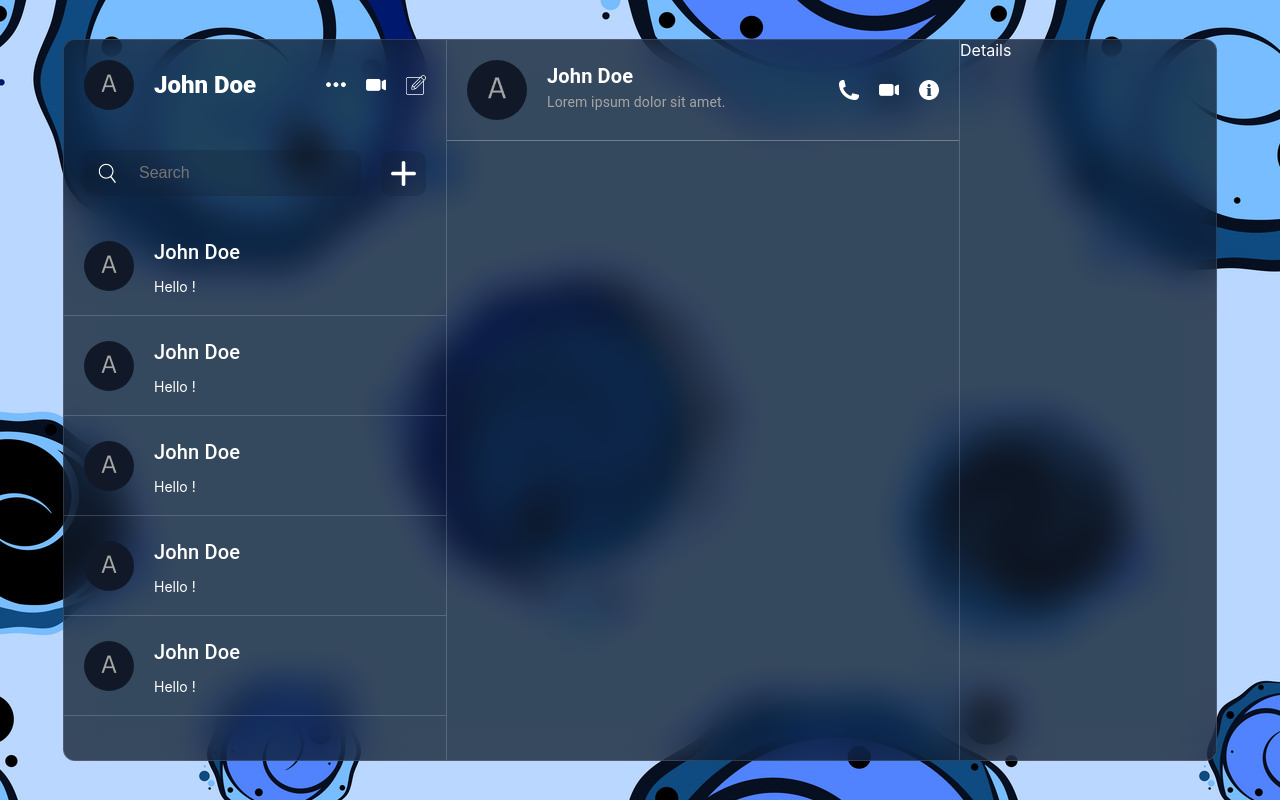
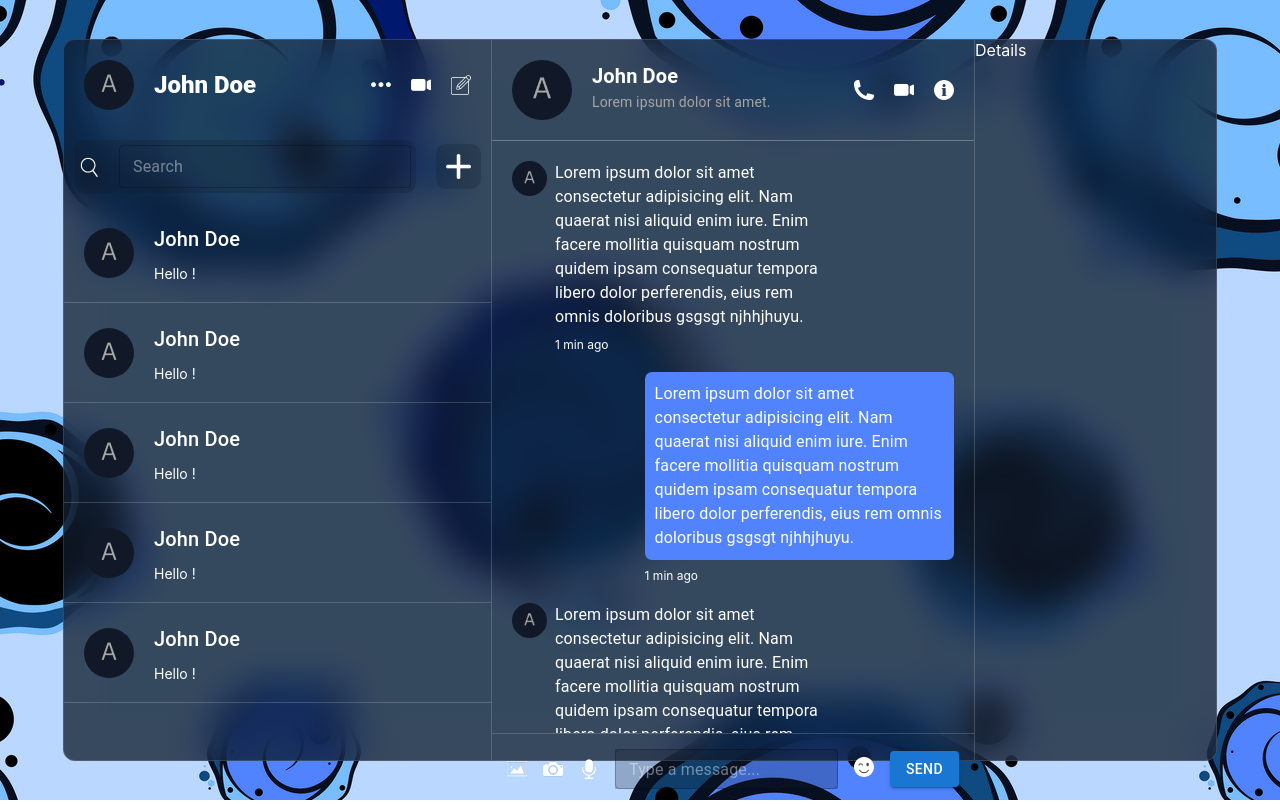
Before and after one commit to Hemrajmahawarr12/chatApp, a React (Create React App) app: page / in a window 1280 px wide. Built offline with nearby package versions, Linux system fonts and the light colour scheme.

Commit message:
add chats

```diff
--- a/package.json
+++ b/package.json
@@ -11,6 +11,7 @@
     "@testing-library/jest-dom": "^5.17.0",
     "@testing-library/react": "^13.4.0",
     "@testing-library/user-event": "^13.5.0",
+    "emoji-picker-react": "^4.9.3",
     "react": "^18.3.1",
     "react-dom": "^18.3.1",
     "react-scripts": "5.0.1",
--- a/src/components/chat/Chat.jsx
+++ b/src/components/chat/Chat.jsx
@@ -1,23 +1,118 @@
-import { Box, Grid, Typography } from '@mui/material'
-import React from 'react'
+import { Box, Button, Grid, TextField, Typography } from '@mui/material'
+import EmojiPicker from 'emoji-picker-react'
+import React, { useState } from 'react'
 
 function Chat() {
+  const [emoji, setEmoji] = useState(false);
+  const [text, setText] = useState('');
+
+  const handleToggleEmoji = () => {
+    setEmoji(!emoji)
+  };
+
+  const handleText = (e) => {
+    setText(e);
+  };
+
+  const handleEmoji = (e) => {
+    setText((perv) => perv + e.emoji);
+    setEmoji(false);
+  };
+
   return (
     <Grid sx={{ flex: "2", borderLeft: "1px solid #dddddd35", borderRight: "1px solid #dddddd35" }}>
       <Box>
-        <Box>
-          <Box sx={{padding:"20px",display:"flex",justifyContent:"space-between",borderBottom:"1px solid #dddddd59",alignItems:"center"}}>
-            <Box sx={{display:"flex",gap:"20px"}}>
-              <img style={{height:"60px",width:"60px", borderRadius:"50%",objectFit:"cover"}} src='./avatar.png' alt=''/>
+        <Box sx={{ display: "flex", flexDirection: "column", height: "90vh" }}>
+          <Box sx={{ padding: "20px", display: "flex", justifyContent: "space-between", borderBottom: "1px solid #dddddd59", alignItems: "center" }}>
+            <Box sx={{ display: "flex", gap: "20px" }}>
+              <img style={{ height: "60px", width: "60px", borderRadius: "50%", objectFit: "cover" }} src='./avatar.png' alt='' />
               <Box>
-                <Typography variant='h6' sx={{fontWeight:"700"}}>John Doe</Typography>
-                <Typography sx={{fontSize:"14px",color:"#a5a5a5"}}>Lorem ipsum dolor sit amet.</Typography>
+                <Typography variant='h6' sx={{ fontWeight: "700" }}>John Doe</Typography>
+                <Typography sx={{ fontSize: "14px", color: "#a5a5a5" }}>Lorem ipsum dolor sit amet.</Typography>
               </Box>
             </Box>
-            <Box sx={{display:"flex",gap:"20px"}}>
-              <img style={{width:"20px", height:"20px"}} src='./phone.png' alt='' />
-              <img style={{width:"20px", height:"20px"}} src='./video.png' alt='' />
-              <img style={{width:"20px", height:"20px"}} src='./info.png' alt='' />
+            <Box sx={{ display: "flex", gap: "20px" }}>
+              <img style={{ width: "20px", height: "20px" }} src='./phone.png' alt='' />
+              <img style={{ width: "20px", height: "20px" }} src='./video.png' alt='' />
+              <img style={{ width: "20px", height: "20px" }} src='./info.png' alt='' />
+            </Box>
+          </Box>
+          <Box>
+            <Box>
+              <Box sx={{ padding: '20px', flex: 1, overflowY: "scroll", height: "69vh", display: "flex", flexDirection: "column", gap: "20px" }}>
+                <Box sx={{ display: "flex", gap: "0.5rem" }}>
+                  <img style={{ height: "35px", width: "35px", borderRadius: "50%", objectFit: "cover" }} src='./avatar.png' alt='' />
+                  <Box sx={{ display: "flex", flexDirection: "column", gap: 1 }}>
+                    <Typography sx={{ maxWidth: "70%" }}>Lorem ipsum dolor sit amet consectetur adipisicing elit. Nam quaerat nisi aliquid enim iure. Enim facere mollitia quisquam nostrum quidem ipsam consequatur tempora libero dolor perferendis, eius rem omnis doloribus gsgsgt njhhjhuyu.</Typography>
+                    <span style={{ fontSize: "12px" }}>1 min ago</span>
+                  </Box>
+                </Box>
+                <Box sx={{ display: 'flex', width: "100%", justifyContent: "end" }}>
+                  <Box sx={{
+                    maxWidth: "70%", display: "flex", flexDirection: "column", gap: 1
+                  }}>
+                    <Typography sx={{ backgroundColor: "#5183fe", padding: "10px", borderRadius: "7px" }}>Lorem ipsum dolor sit amet consectetur adipisicing elit. Nam quaerat nisi aliquid enim iure. Enim facere mollitia quisquam nostrum quidem ipsam consequatur tempora libero dolor perferendis, eius rem omnis doloribus gsgsgt njhhjhuyu.</Typography>
+                    <span style={{ fontSize: "12px" }}>1 min ago</span>
+                  </Box>
+                </Box>
+                <Box sx={{ display: "flex", gap: "0.5rem" }}>
+                  <img style={{ height: "35px", width: "35px", borderRadius: "50%", objectFit: "cover" }} src='./avatar.png' alt='' />
+                  <Box sx={{ display: "flex", flexDirection: "column", gap: 1 }}>
+                    <Typography sx={{ maxWidth: "70%" }}>Lorem ipsum dolor sit amet consectetur adipisicing elit. Nam quaerat nisi aliquid enim iure. Enim facere mollitia quisquam nostrum quidem ipsam consequatur tempora libero dolor perferendis, eius rem omnis doloribus gsgsgt njhhjhuyu.</Typography>
+                    <span style={{ fontSize: "12px" }}>1 min ago</span>
+                  </Box>
+                </Box>
+                <Box sx={{display:"flex",justifyContent:"end"}}>
+                  <img src='/chatImg.jpeg' alt='' style={{width:"70%", height:"300px",borderRadius:"10px"}}/>
+                </Box>
+                <Box sx={{ display: 'flex', width: "100%", justifyContent: "end" }}>
+                  <Box sx={{
+                    maxWidth: "70%", display: "flex", flexDirection: "column", gap: 1
+                  }}>
+                    <Typography sx={{ backgroundColor: "#5183fe", padding: "10px", borderRadius: "7px" }}>Lorem ipsum dolor sit amet consectetur adipisicing elit. Nam quaerat nisi aliquid enim iure. Enim facere mollitia quisquam nostrum quidem ipsam consequatur tempora libero dolor perferendis, eius rem omnis doloribus gsgsgt njhhjhuyu.</Typography>
+                    <span style={{ fontSize: "12px" }}>1 min ago</span>
+                  </Box>
+                </Box>
+                <Box sx={{ display: "flex", gap: "0.5rem" }}>
+                  <img style={{ height: "35px", width: "35px", borderRadius: "50%", objectFit: "cover" }} src='./avatar.png' alt='' />
+                  <Box sx={{ display: "flex", flexDirection: "column", gap: 1 }}>
+                    <Typography sx={{ maxWidth: "70%" }}>Lorem ipsum dolor sit amet consectetur adipisicing elit. Nam quaerat nisi aliquid enim iure. Enim facere mollitia quisquam nostrum quidem ipsam consequatur tempora libero dolor perferendis, eius rem omnis doloribus gsgsgt njhhjhuyu.</Typography>
+                    <span style={{ fontSize: "12px" }}>1 min ago</span>
+                  </Box>
+                </Box>
+              </Box>
+            </Box>
+          </Box>
+          <Box sx={{ height: "40px", p: "15px", marginTop: 'auto', borderTop: "1px solid #dddddd35" }}>
+            <Box sx={{ display: "flex", alignItems: "center", gap: "1rem" }}>
+              <Box sx={{ display: "flex", gap: "1rem" }}>
+                <img style={{ width: "20px", height: "20px", cursor: "pointer" }} src='./img.png' alt='' />
+                <img style={{ width: "20px", height: "20px", cursor: "pointer" }} src='./camera.png' alt='' />
+                <img style={{ width: "20px", height: "20px", cursor: "pointer" }} src='./mic.png' alt='' />
+              </Box>
+              <TextField
+                placeholder='Type a message...'
+                value={text}
+                InputProps={{
+                  inputProps: {
+                    style: {
+                      color: "white",
+                    },
+                  },
+                }} style={{ flex: 1, height: "40px", backgroundColor: "rgba(17, 25, 40, 0.25)", color: "white" }}
+                size='small' onChange={(e) => handleText(e.target.value)} />
+
+              <Box sx={{ position: "relative" }}>
+                <img style={{ width: "20px", height: "20px", cursor: "pointer" }} src='./emoji.png' alt='' onClick={handleToggleEmoji} />
+                <Box sx={{ position: "absolute", bottom: "40px", left: 0 }}>
+                  {
+                    emoji && (
+                      <EmojiPicker height={400} width={300} onEmojiClick={(e) => handleEmoji(e)} />
+                    )
+                  }
+                </Box>
+              </Box>
+              <Button variant='contained'>Send</Button>
             </Box>
           </Box>
         </Box>
@@ -26,4 +121,4 @@ function Chat() {
   )
 }
 
-export default Chat
+export default Chat;
--- a/src/components/list/chatList/ChatList.jsx
+++ b/src/components/list/chatList/ChatList.jsx
@@ -1,4 +1,4 @@
-import { Box, Grid, Typography } from '@mui/material'
+import { Box, Grid, TextField, Typography } from '@mui/material'
 import React, { useState } from 'react'
 
 const ChatList = () => {
@@ -7,52 +7,67 @@ const ChatList = () => {
     <Grid>
       <Box>
         <Box>
-          <Box sx={{display:"flex",alignItems:"center",gap:"20px",padding:"20px"}}>
-            <Box sx={{flex:"1",backgroundColor:"rgba(17, 25, 40, 0.25)",display:"flex",alignItems:"center",gap:"20px",borderRadius:"10px",padding:"13px"}}>
-              <img style={{height:"20px",width:"20px"}} src='./search.png' alt=''></img>
-              <input style={{backgroundColor:"transparent",border:"none",outline:"none",color:"white",flex:"1",fontSize:"16px"}} type='text' placeholder='Search'/>
+          <Box sx={{ display: "flex", alignItems: "center", gap: "20px", padding: "10px" }}>
+            <Box sx={{ flex: "1", backgroundColor: "rgba(17, 25, 40, 0.25)", display: "flex", alignItems: "center", gap: "20px", borderRadius: "10px", padding: "5px" }}>
+              <img style={{ height: "20px", width: "20px" }} src='./search.png' alt=''></img>
+              <TextField
+                type='text' placeholder='Search'
+                InputProps={{
+                  inputProps: {
+                    style: {
+                      backgroundColor: "transparent", border: "none", outline: "none", color: "white", flex: "1", fontSize: "16px", height: "10px", width: "16.5rem"
+                    },
+                  },
+                }}
+              />
+              {/* <TextField size='small'
+              // sx={{backgroundColor:"transparent",border:"none",outline:"none",color:"white",flex:"1",fontSize:"16px"}}
+              InputProps={{
+                style: { color: 'blue' },
+              }}
+               type='text' placeholder='Search'/> */}
             </Box>
-            <Box sx={{display:"flex",alignItems:"center"}}>
-              <img style={{height:"25px",width:"25px",backgroundColor:"rgba(17, 25, 40, 0.25)",padding:"10px",cursor:"pointer",borderRadius:"10px"}} src={ addMode ? './minus.png' : "./plus.png"} alt=''
-              onClick={() => setAddMode(!addMode)}
+            <Box sx={{ display: "flex", alignItems: "center" }}>
+              <img style={{ height: "25px", width: "25px", backgroundColor: "rgba(17, 25, 40, 0.25)", padding: "10px", cursor: "pointer", borderRadius: "10px" }} src={addMode ? './minus.png' : "./plus.png"} alt=''
+                onClick={() => setAddMode(!addMode)}
               ></img>
             </Box>
           </Box>
         </Box>
         <Box>
-          <Box sx={{display:"flex",alignItems:"center",gap:"20px",padding:"20px", cursor:"pointer",borderBottom:"1px solid #dddddd35"}}>
-            <img style={{height:"50px",width:"50px",borderRadius:"50%",objectFit:"cover"}} src='./avatar.png' alt=''/>
-            <Box sx={{display:"flex",flexDirection:"column",gap:"10px"}}>
-            <Typography sx={{fontWeight:"500"}} variant='h6'>John Doe</Typography>
-            <Typography sx={{fontSize:"14px"}} variant='h'>Hello !</Typography>
+          <Box sx={{ display: "flex", alignItems: "center", gap: "20px", padding: "20px", cursor: "pointer", borderBottom: "1px solid #dddddd35" }}>
+            <img style={{ height: "50px", width: "50px", borderRadius: "50%", objectFit: "cover" }} src='./avatar.png' alt='' />
+            <Box sx={{ display: "flex", flexDirection: "column", gap: "10px" }}>
+              <Typography sx={{ fontWeight: "500" }} variant='h6'>John Doe</Typography>
+              <Typography sx={{ fontSize: "14px" }} variant='h'>Hello !</Typography>
             </Box>
           </Box>
-          <Box sx={{display:"flex",alignItems:"center",gap:"20px",padding:"20px", cursor:"pointer",borderBottom:"1px solid #dddddd35"}}>
-            <img style={{height:"50px",width:"50px",borderRadius:"50%",objectFit:"cover"}} src='./avatar.png' alt=''/>
-            <Box sx={{display:"flex",flexDirection:"column",gap:"10px"}}>
-            <Typography sx={{fontWeight:"500"}} variant='h6'>John Doe</Typography>
-            <Typography sx={{fontSize:"14px"}} variant='h'>Hello !</Typography>
+          <Box sx={{ display: "flex", alignItems: "center", gap: "20px", padding: "20px", cursor: "pointer", borderBottom: "1px solid #dddddd35" }}>
+            <img style={{ height: "50px", width: "50px", borderRadius: "50%", objectFit: "cover" }} src='./avatar.png' alt='' />
+            <Box sx={{ display: "flex", flexDirection: "column", gap: "10px" }}>
+              <Typography sx={{ fontWeight: "500" }} variant='h6'>John Doe</Typography>
+              <Typography sx={{ fontSize: "14px" }} variant='h'>Hello !</Typography>
             </Box>
           </Box>
-          <Box sx={{display:"flex",alignItems:"center",gap:"20px",padding:"20px", cursor:"pointer",borderBottom:"1px solid #dddddd35"}}>
-            <img style={{height:"50px",width:"50px",borderRadius:"50%",objectFit:"cover"}} src='./avatar.png' alt=''/>
-            <Box sx={{display:"flex",flexDirection:"column",gap:"10px"}}>
-            <Typography sx={{fontWeight:"500"}} variant='h6'>John Doe</Typography>
-            <Typography sx={{fontSize:"14px"}} variant='h'>Hello !</Typography>
+          <Box sx={{ display: "flex", alignItems: "center", gap: "20px", padding: "20px", cursor: "pointer", borderBottom: "1px solid #dddddd35" }}>
+            <img style={{ height: "50px", width: "50px", borderRadius: "50%", objectFit: "cover" }} src='./avatar.png' alt='' />
+            <Box sx={{ display: "flex", flexDirection: "column", gap: "10px" }}>
+              <Typography sx={{ fontWeight: "500" }} variant='h6'>John Doe</Typography>
+              <Typography sx={{ fontSize: "14px" }} variant='h'>Hello !</Typography>
             </Box>
           </Box>
-          <Box sx={{display:"flex",alignItems:"center",gap:"20px",padding:"20px", cursor:"pointer",borderBottom:"1px solid #dddddd35"}}>
-            <img style={{height:"50px",width:"50px",borderRadius:"50%",objectFit:"cover"}} src='./avatar.png' alt=''/>
-            <Box sx={{display:"flex",flexDirection:"column",gap:"10px"}}>
-            <Typography sx={{fontWeight:"500"}} variant='h6'>John Doe</Typography>
-            <Typography sx={{fontSize:"14px"}} variant='h'>Hello !</Typography>
+          <Box sx={{ display: "flex", alignItems: "center", gap: "20px", padding: "20px", cursor: "pointer", borderBottom: "1px solid #dddddd35" }}>
+            <img style={{ height: "50px", width: "50px", borderRadius: "50%", objectFit: "cover" }} src='./avatar.png' alt='' />
+            <Box sx={{ display: "flex", flexDirection: "column", gap: "10px" }}>
+              <Typography sx={{ fontWeight: "500" }} variant='h6'>John Doe</Typography>
+              <Typography sx={{ fontSize: "14px" }} variant='h'>Hello !</Typography>
             </Box>
           </Box>
-          <Box sx={{display:"flex",alignItems:"center",gap:"20px",padding:"20px", cursor:"pointer",borderBottom:"1px solid #dddddd35"}}>
-            <img style={{height:"50px",width:"50px",borderRadius:"50%",objectFit:"cover"}} src='./avatar.png' alt=''/>
-            <Box sx={{display:"flex",flexDirection:"column",gap:"10px"}}>
-            <Typography sx={{fontWeight:"500"}} variant='h6'>John Doe</Typography>
-            <Typography sx={{fontSize:"14px"}} variant='h'>Hello !</Typography>
+          <Box sx={{ display: "flex", alignItems: "center", gap: "20px", padding: "20px", cursor: "pointer", borderBottom: "1px solid #dddddd35" }}>
+            <img style={{ height: "50px", width: "50px", borderRadius: "50%", objectFit: "cover" }} src='./avatar.png' alt='' />
+            <Box sx={{ display: "flex", flexDirection: "column", gap: "10px" }}>
+              <Typography sx={{ fontWeight: "500" }} variant='h6'>John Doe</Typography>
+              <Typography sx={{ fontSize: "14px" }} variant='h'>Hello !</Typography>
             </Box>
           </Box>
         </Box>
```
Also changed, not shown: public/chatImg.jpeg (added), 1 other file (tests, documents, lock files or other folders).
